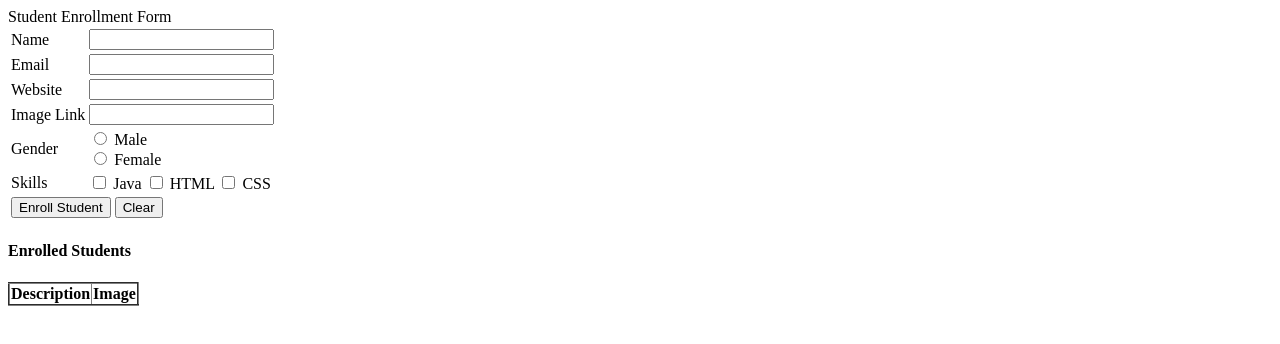
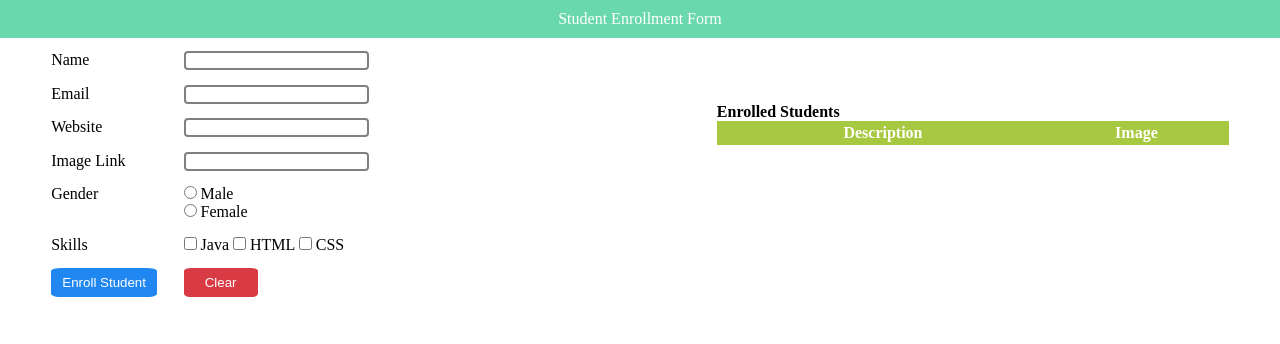
Before and after one commit to LAIBA-MOHAMMADALI-26/Task3, a plain HTML site: page index.html in a window 1280 px wide. Drawn offline with Linux system fonts and the light colour scheme.

Commit message:
feat: Added styling

```diff
--- a/index.html
+++ b/index.html
@@ -5,60 +5,47 @@
     <meta http-equiv="X-UA-Compatible" content="IE=edge">
     <meta name="viewport" content="width=device-width, initial-scale=1.0">
     <title>Document</title>
+    <link rel="stylesheet" href="/style.css">
 </head>
 <body>
     <header>
         Student Enrollment Form
     </header>
     <main>
+        <form>
             <div class="form">
-            <form>
-                <table>
-                    <tr>
-                        <td><label for="name">Name</label></td>
-                        <td><input type="text" name="name" id="name"></td>
-                    </tr>
-                    <tr>
-                        <td><label for="email">Email</label></td>
-                        <td><input type="email" name="email" id="email"></td>
-                    </tr>
-                    <tr>
-                        <td><label for="name">Website</label></td>
-                        <td><input type="text" name="website" id="website"></td>
-                    </tr>
-                    <tr>
-                        <td><label for="img">Image Link</label></td>
-                        <td><input type="text" name="img" id="img"></td>
-                    </tr>
-                    <tr>
-                        <td>Gender</td>
-                        <td>
+                <label for="name">Name</label>
+                <input type="text" name="name" id="name">
+
+                <label for="email">Email</label>
+                <input type="email" name="email" id="email">
+
+                <label for="name">Website</label>
+                <input type="text" name="website" id="website">
+
+                <label for="img">Image Link</label>
+                <input type="text" name="img" id="img">
+
+                Gender
+                <div>
                     <input type="radio" name="gender" id="male" value="male">
                     <label for="male">Male</label>
                     <br><input type="radio" name="gender" id="female" value="female">
                     <label for="female">Female</label>
-                        </td>
-                    </tr>
-                    <tr>
-                        <td>Skills</td>
-                        <td>
+                </div>
+                Skills
+                <div>
                     <input type="checkbox" name="skills" id="java" value="java">
                     <label for="java">Java</label>
                     <input type="checkbox" name="skills" id="html" value="html">
                     <label for="html">HTML</label>
                     <input type="checkbox" name="skills" id="css" value="css">
                     <label for="css">CSS</label>
-                        </td>
-                    </tr>
-                    <tr>
-                        <td colspan="2">
+                </div>
                 <button type="button" id="enroll">Enroll Student</button>
                 <button id="clear">Clear</button>
-                        </td>
-                    </tr>
-                </table>
+            </div>
         </form>
-        </div>
 
         <div class="enrolled">
             <h4>Enrolled Students</h4>
--- a/style.css
+++ b/style.css
@@ -0,0 +1,79 @@
+*{
+    padding: 0;
+    margin: 0;
+}
+
+header{
+    display: flex;
+    align-items: center;
+    justify-content: center;
+    background-color: rgb(106,216,173);
+    color: white;
+    padding: 0.8%;
+    margin-bottom: 1%;
+}
+
+main{
+    display: flex;
+    align-items: center;
+    justify-content: space-between;
+}
+form{
+    margin-left: 4%;
+}
+
+.form{
+    display: grid;
+    grid-template-columns: 40% 70%;
+    grid-template-rows: auto auto auto auto auto auto 20%;
+    gap: 10%;
+}
+
+.enrolled{
+    margin-right: 4%;
+}
+
+#clear{
+    width: 40%;
+    height: 100%;
+    border: none;
+    border-radius: 10%;
+    background-color: rgb(216,59,67);
+    color: white;
+}
+
+#enroll{
+    height: 100%;
+    border: none;
+    border-radius: 10%;
+    background-color: rgb(33,135,240);
+    color: white;
+}
+
+button:hover{
+    cursor: pointer;
+}
+
+input[type="text"]{
+    border: 0.2em solid gray;
+    border-radius: 0.3em;
+}
+
+input[type="email"]{
+    border: 0.2em solid gray;
+    border-radius: 0.3em;
+}
+
+.enrolled{
+    width: 40%;
+}
+
+.enrolled table{
+    width: 100%;
+    border: 0.2em solid rgb(167,201,65);
+}
+
+.enrolled thead{
+    background-color: rgb(167,201,65);
+    color: white;
+}
```
Lines whose indentation alone changed are shown as unchanged.
